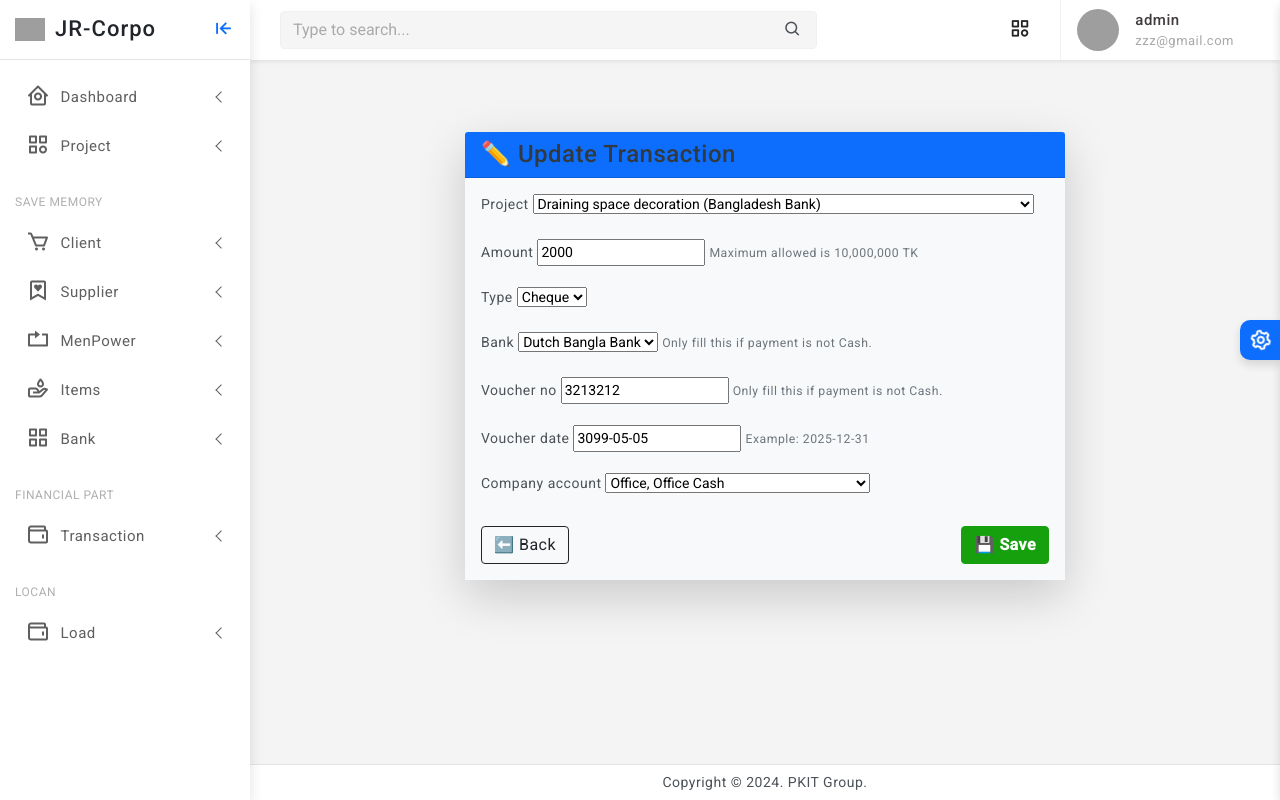
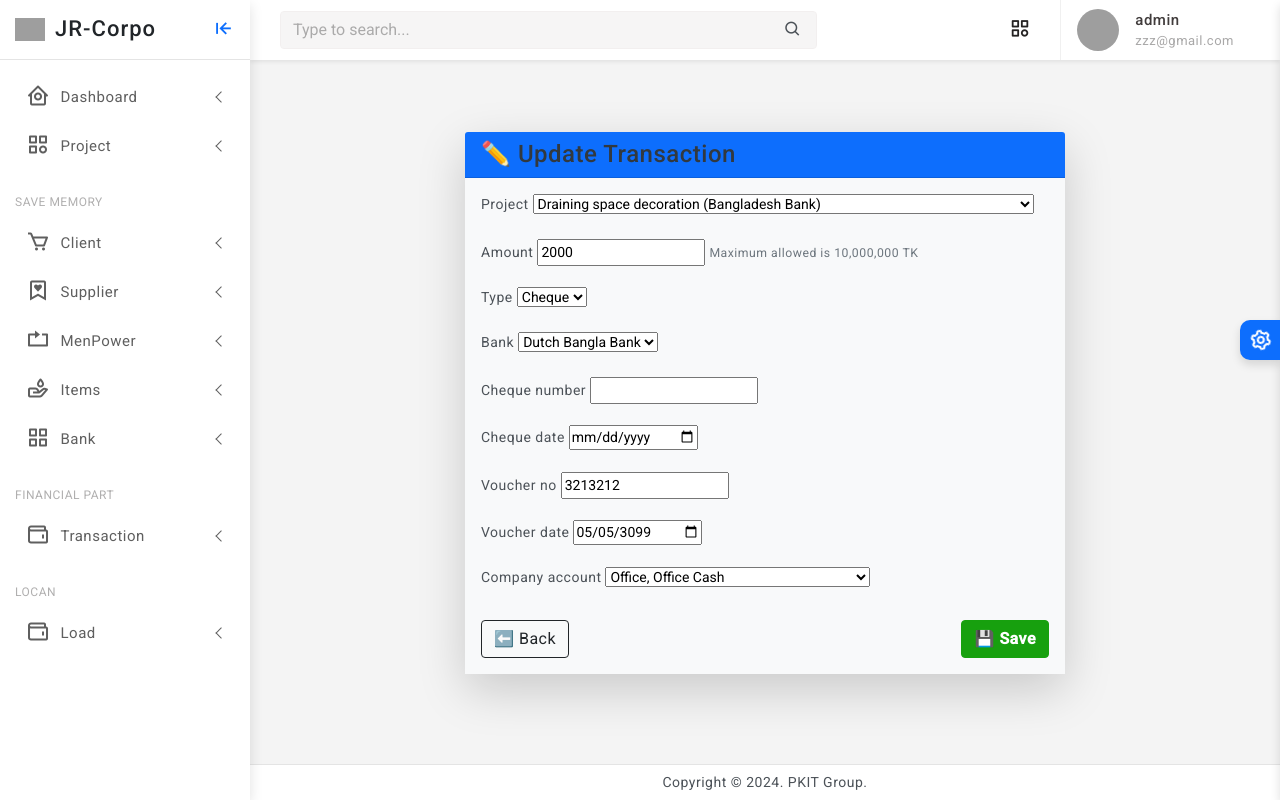
Before and after one commit to tohidrupok/operations-processing-system, a Django app: page /pay/20/update/ in a window 1280 px wide. Run offline with Django 5.2, Linux system fonts and the light colour scheme; a user stored in the database is signed in; data comes from the database, SQL or seed files in the repository; both versions use the stored data as it was after the commit; some libraries are stand-ins or nearby versions; grey boxes are pictures that could not be loaded.

Commit message:
Trans ar payment gula added kora hoycha

```diff
--- a/finance/forms.py
+++ b/finance/forms.py
@@ -17,11 +17,30 @@ class BankAccountForm(forms.ModelForm):
 class TransactionForm(forms.ModelForm):
     class Meta:
         model = Transaction
-        fields = ['project','amount','type','bank','voucher_no','voucher_date','company_account']
+        fields = ['project','amount','type','bank','cheque_number' ,'cheque_date', 'voucher_no','voucher_date','company_account']
+        widgets = {
+            'cheque_date': forms.DateInput(attrs={'type': 'date'}),
+            'voucher_date': forms.DateInput(attrs={'type': 'date'}),
+        }
 
-    def __init__(self, *args, **kwargs):
-        super().__init__(*args, **kwargs)
-        self.fields['project'].queryset = Project.objects.filter(status='RUNNING')
+
+    def clean(self):
+        cleaned_data = super().clean()
+        client_payment_type = cleaned_data.get('type')
+
+
+        if client_payment_type == 'CHEQUE':
+            if not cleaned_data.get('cheque_number'):
+                self.add_error('cheque_number', 'This field is required for cheque loans.')
+            if not cleaned_data.get('cheque_date'):
+                self.add_error('cheque_date', 'This field is required for cheque loans.')
+            if not cleaned_data.get('voucher_no'):
+                self.add_error('voucher_no', 'This field is required for cheque loans.')
+            if not cleaned_data.get('voucher_date'):
+                self.add_error('voucher_date', 'This field is required for cheque loans.')
+            if not cleaned_data.get('bank'):
+                self.add_error('bank', 'This field is required for cheque loans.')
+        return cleaned_data
 
 
 class SupplierPaymentForm(forms.ModelForm):
--- a/finance/models.py
+++ b/finance/models.py
@@ -67,9 +67,11 @@ class Transaction(models.Model):
     project = models.ForeignKey('core.Project', on_delete=models.CASCADE, related_name='transactions')
     amount = models.PositiveIntegerField(help_text="Maximum allowed is 10,000,000 TK")
     type = models.CharField(max_length=10, choices=TYPE_CHOICES)
-    bank = models.ForeignKey('Bank', on_delete=models.SET_NULL, null=True, blank=True, help_text="Only fill this if payment is not Cash.")
-    voucher_no = models.CharField(max_length=100, null=True, blank=True,  help_text="Only fill this if payment is not Cash.")
-    voucher_date = models.DateField(null=True, blank=True, help_text="Example: 2025-12-31")
+    bank = models.ForeignKey('Bank', on_delete=models.SET_NULL, null=True, blank=True)
+    cheque_number = models.CharField(max_length=50, blank=True, null=True)
+    cheque_date = models.DateField(blank=True, null=True)
+    voucher_no = models.CharField(max_length=100, null=True, blank=True)
+    voucher_date = models.DateField(null=True, blank=True,)
     receive_date = models.DateField(null=True, blank=True)
     status = models.CharField(max_length=10, choices=STATUS_CHOICES, default='PENDING')
     company_account = models.ForeignKey('BankAccount', on_delete=models.PROTECT)
--- a/finance/templates/transactions/transaction_form.html
+++ b/finance/templates/transactions/transaction_form.html
@@ -1,7 +1,7 @@
 {% extends 'partials/base0.html' %}
 {% load static %}
+
 {% block content %}
-
 <div class="container py-5 d-flex justify-content-center">
     <div class="w-100" style="max-width: 600px;">
         <div class="card shadow-lg border-0 rounded-4">
@@ -13,8 +13,9 @@
             <div class="card-body bg-light">
                 <form method="post" class="needs-validation" novalidate>
                     {% csrf_token %}
+
                     {% for field in form %}
-                        <div class="mb-3">
+                        <div class="mb-3" id="div_id_{{ field.name }}">
                             <label for="{{ field.id_for_label }}" class="form-label">
                                 {{ field.label }}
                             </label>
@@ -27,6 +28,7 @@
                             {% endif %}
                         </div>
                     {% endfor %}
+
                     <div class="d-flex justify-content-between mt-4">
                         <a href="{% url 'transaction_list' %}" class="btn btn-outline-dark">⬅️ Back</a>
                         <button type="submit" class="btn btn-success fw-bold">💾 Save</button>
@@ -37,4 +39,29 @@
     </div>
 </div>
 
+<!-- ✅ JavaScript to toggle cheque-related fields -->
+<script>
+document.addEventListener('DOMContentLoaded', function () {
+    const typeField = document.getElementById('id_type');
+    const chequeFields = ['bank', 'cheque_number', 'cheque_date', 'voucher_no', 'voucher_date'];
+
+    function toggleChequeFields() {
+        const isCheque = typeField.value === 'CHEQUE';
+
+        chequeFields.forEach(name => {
+            const div = document.getElementById(`div_id_${name}`);
+            if (div) {
+                div.style.display = isCheque ? 'block' : 'none';
+                if (!isCheque) {
+                    const input = div.querySelector('input, select');
+                    if (input) input.value = '';
+                }
+            }
+        });
+    }
+
+    toggleChequeFields(); // On page load
+    typeField.addEventListener('change', toggleChequeFields); // On change
+});
+</script>
 {% endblock %}
```
Also changed, not shown: db.sqlite3, finance/migrations/0014_alter_transaction_voucher_date.py (added), finance/migrations/0015_transaction_cheque_date_transaction_cheque_number.py (added), finance/migrations/0016_alter_transaction_bank_and_more.py (added).
